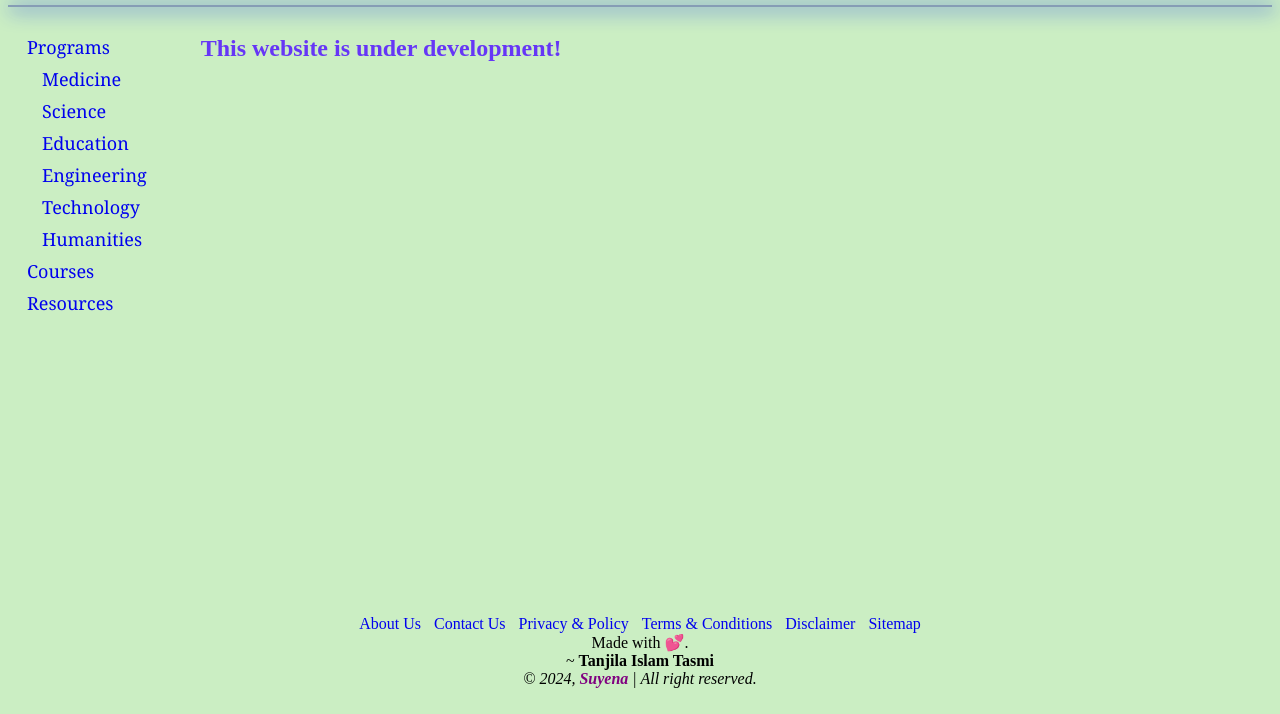
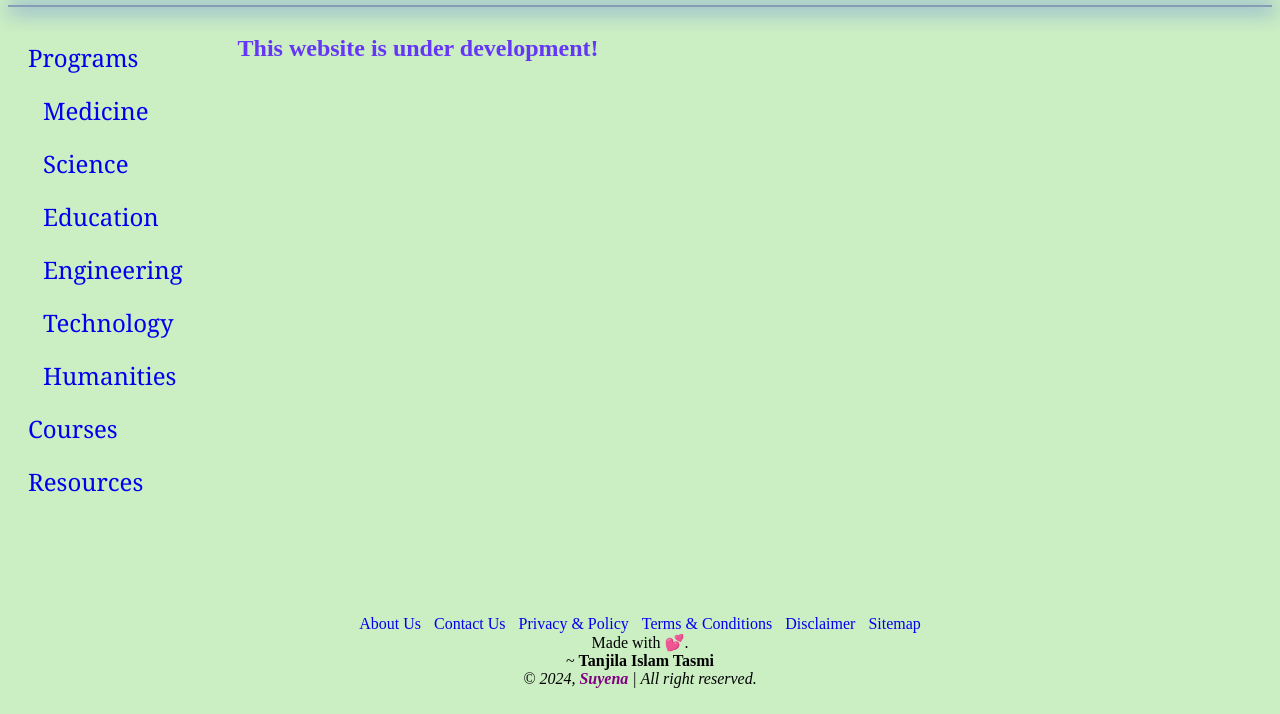
Before and after one commit to mythasad/suyena, an Astro site: page / in a window 1280 px wide. Shown: the part 86-800 px from the top of the page. Built offline with nearby package versions, Linux system fonts and the light colour scheme; Astro itself is replaced by a stand-in of ours; a script that the page names is missing.

Commit message:
Enlarge font size.

```diff
--- a/src/components/main/MainNav.astro
+++ b/src/components/main/MainNav.astro
@@ -14,9 +14,9 @@
                     border-radius 1.5s ease,
             background-color 0.79s ease,
             color 1s ease;
-        font-size: large;
-        display: inline-block;
-        padding: 4px;
+        font-size: x-large;
+        display: block;
+        padding: 10px 5px;
         text-decoration: none;
     }
     a:hover {
```
